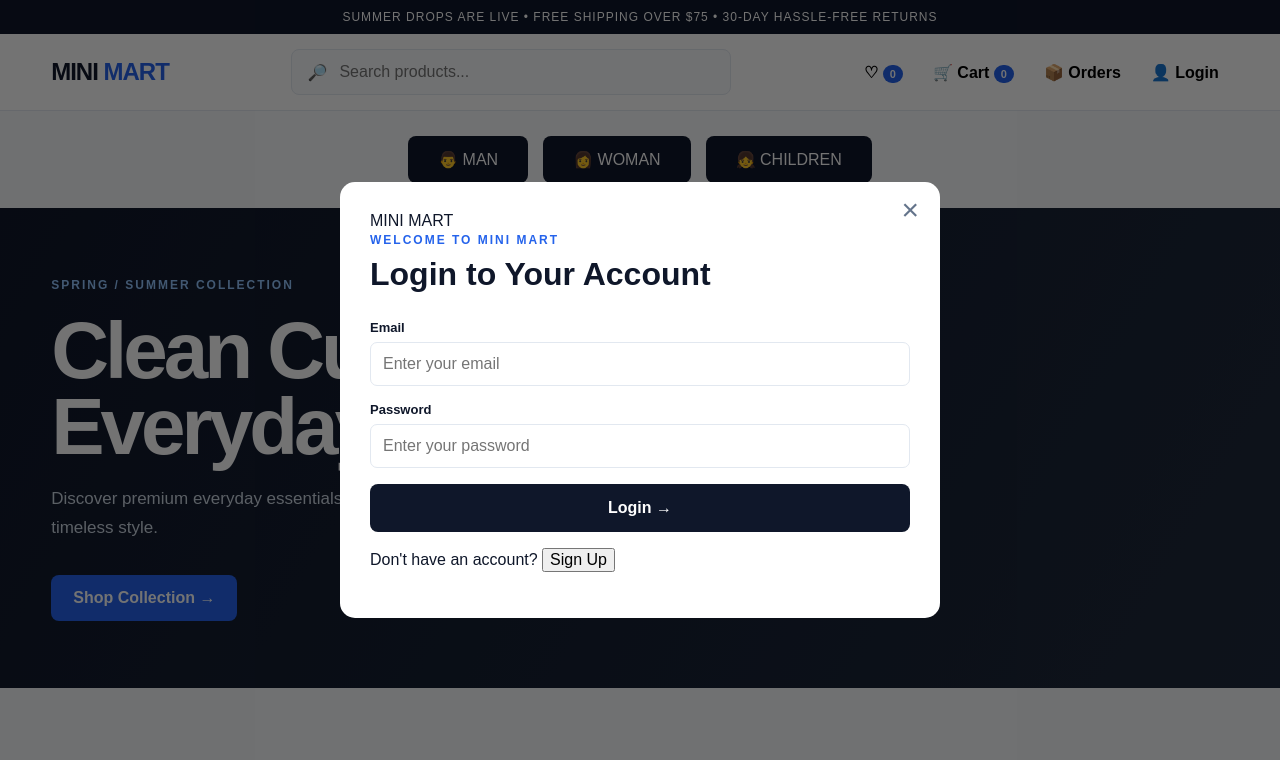
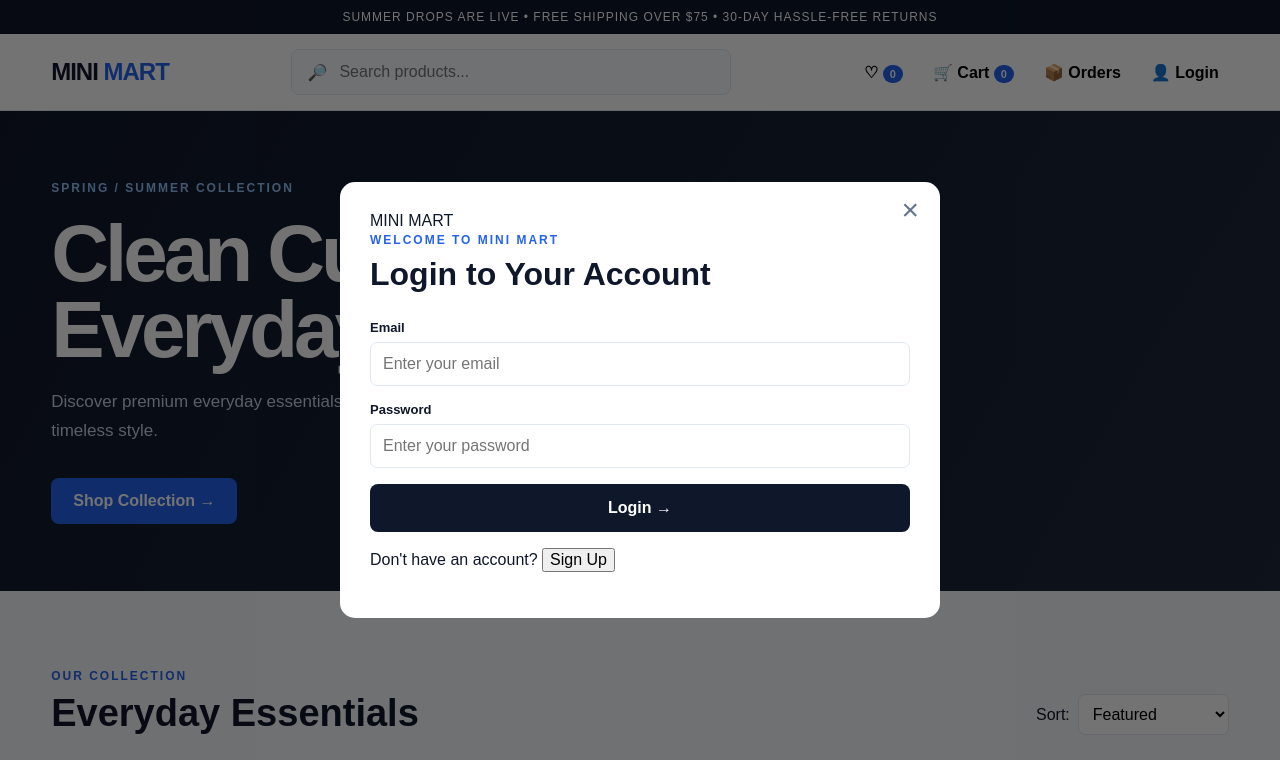
Before and after one commit to Maitu8840/mini-store, a website: page index.html in a window 1280 px wide. Shown: the top 760 px of the page. Drawn offline with Linux system fonts and the light colour scheme.

Commit message:
index.html
Removed category buttons for man, woman, and children.

```diff
--- a/index.html
+++ b/index.html
@@ -58,63 +58,6 @@
 
     </div>
   </header>
-  <!-- MAN / WOMAN / CHILDREN CATEGORY PAGES -->
-<section class="container" style="padding:25px 0;">
-
-  <div style="
-    display:flex;
-    gap:15px;
-    flex-wrap:wrap;
-    justify-content:center;
-  ">
-
-    <button
-      onclick="window.location.href='man.html'"
-      style="
-        padding:14px 30px;
-        border:none;
-        border-radius:8px;
-        background:#0f172a;
-        color:white;
-        font-size:16px;
-        cursor:pointer;
-      ">
-      👨 MAN
-    </button>
-
-    <button
-      onclick="window.location.href='woman.html'"
-      style="
-        padding:14px 30px;
-        border:none;
-        border-radius:8px;
-        background:#0f172a;
-        color:white;
-        font-size:16px;
-        cursor:pointer;
-      ">
-      👩 WOMAN
-    </button>
-
-    <button
-      onclick="window.location.href='children.html'"
-      style="
-        padding:14px 30px;
-        border:none;
-        border-radius:8px;
-        background:#0f172a;
-        color:white;
-        font-size:16px;
-        cursor:pointer;
-      ">
-      👧 CHILDREN
-    </button>
-
-  </div>
-
-</section>
-
-
   <!-- HERO -->
   <section class="hero">
     <div class="container hero-content">
```
